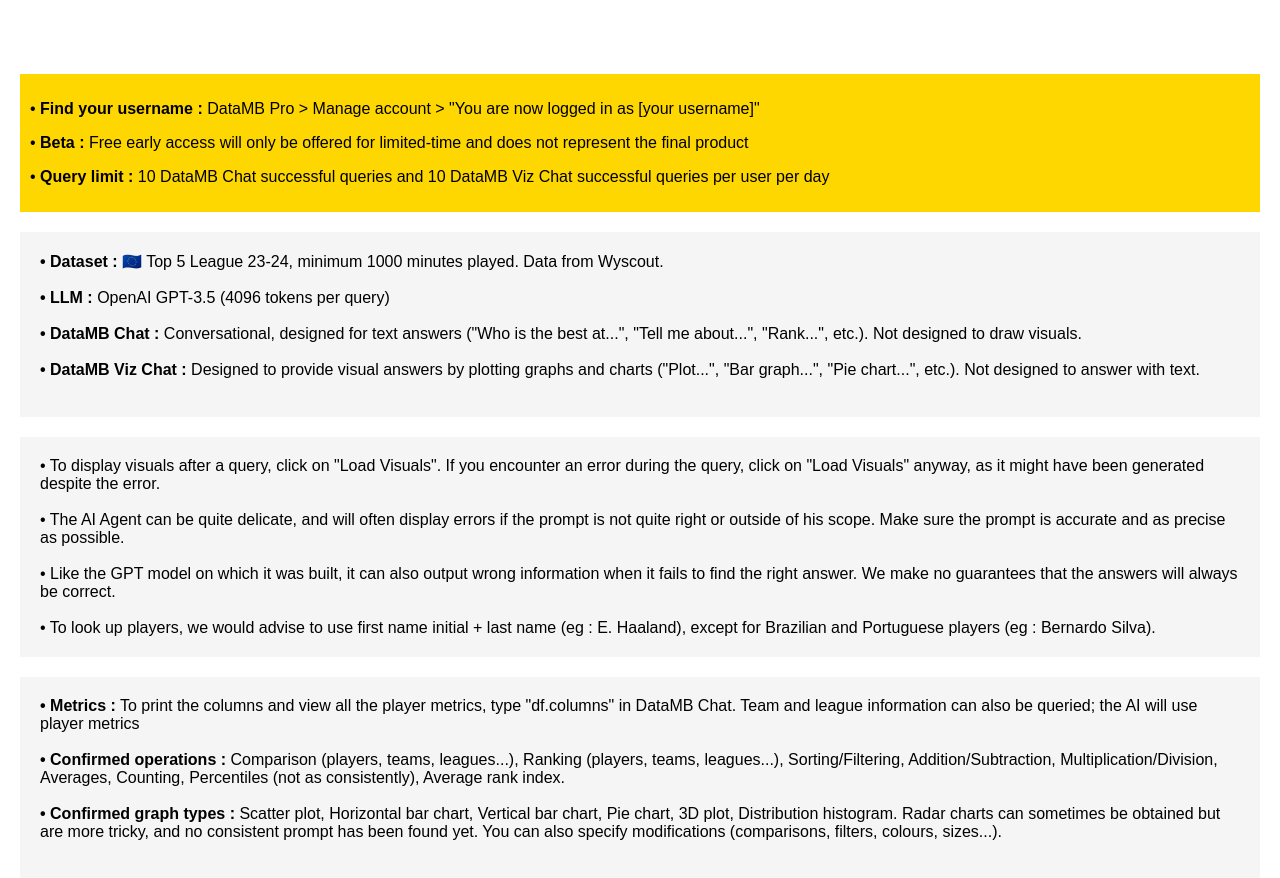
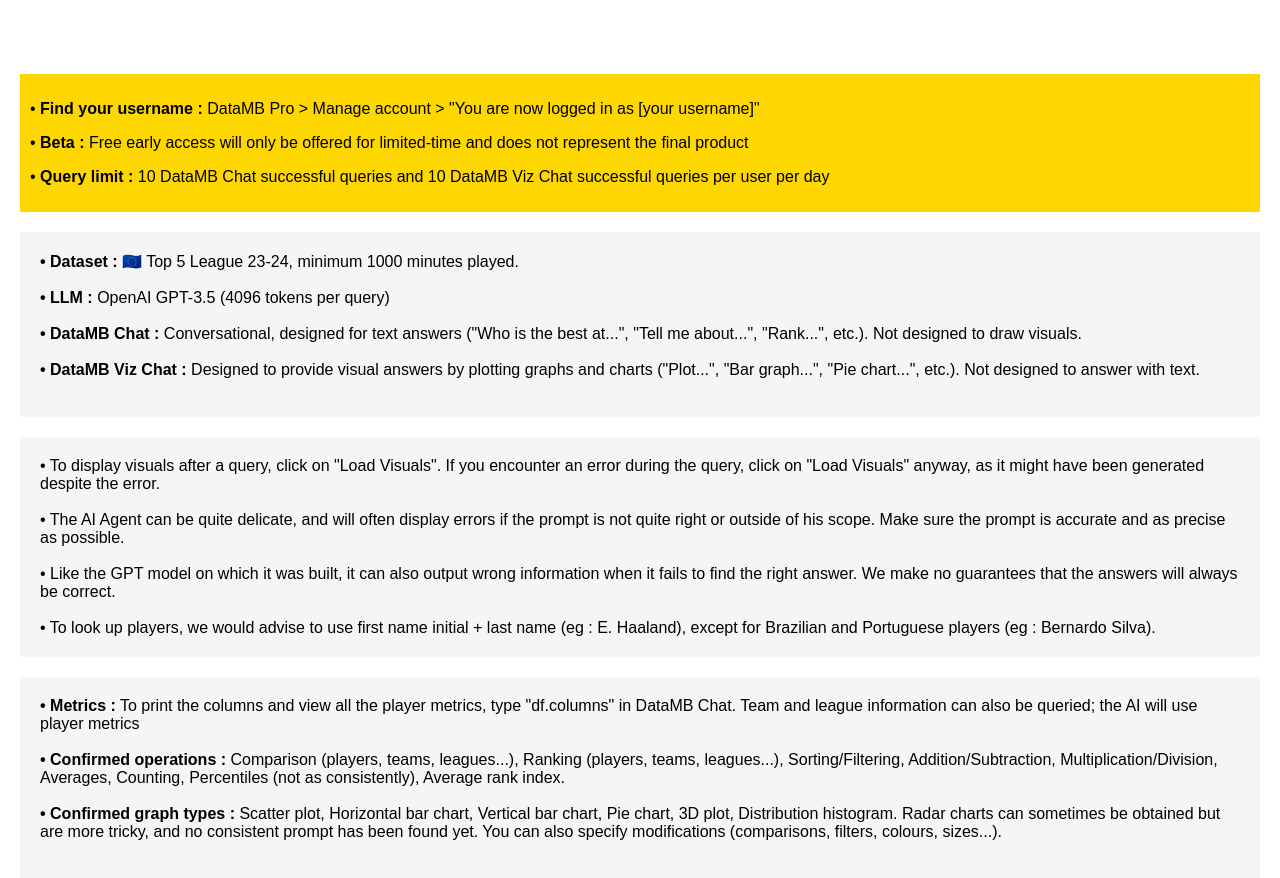
Before and after one commit to ohlitmybad/chatguide, a plain HTML site: page index.html in a window 1280 px wide. Drawn offline with Linux system fonts and the light colour scheme.

Commit message:
Update index.html

```diff
--- a/index.html
+++ b/index.html
@@ -104,7 +104,7 @@ opacity: .92;
 
   <div class="metric">
 
-    <p class="metric-definition"><strong>• Dataset :</strong> 🇪🇺 Top 5 League 23-24, minimum 1000 minutes played. Data from Wyscout.</p><br>
+    <p class="metric-definition"><strong>• Dataset :</strong> 🇪🇺 Top 5 League 23-24, minimum 1000 minutes played.</p><br>
   <p class="metric-definition"><strong>• LLM :</strong> OpenAI GPT-3.5 (4096 tokens per query)</p><br>
   <p class="metric-definition"><strong>• DataMB Chat :</strong> Conversational, designed for text answers ("Who is the best at...", "Tell me about...", "Rank...", etc.). Not designed to draw visuals.</p><br>
   <p class="metric-definition"><strong>• DataMB Viz Chat : </strong>Designed to provide visual answers by plotting graphs and charts ("Plot...", "Bar graph...", "Pie chart...", etc.). Not designed to answer with text.</p><br>
```
